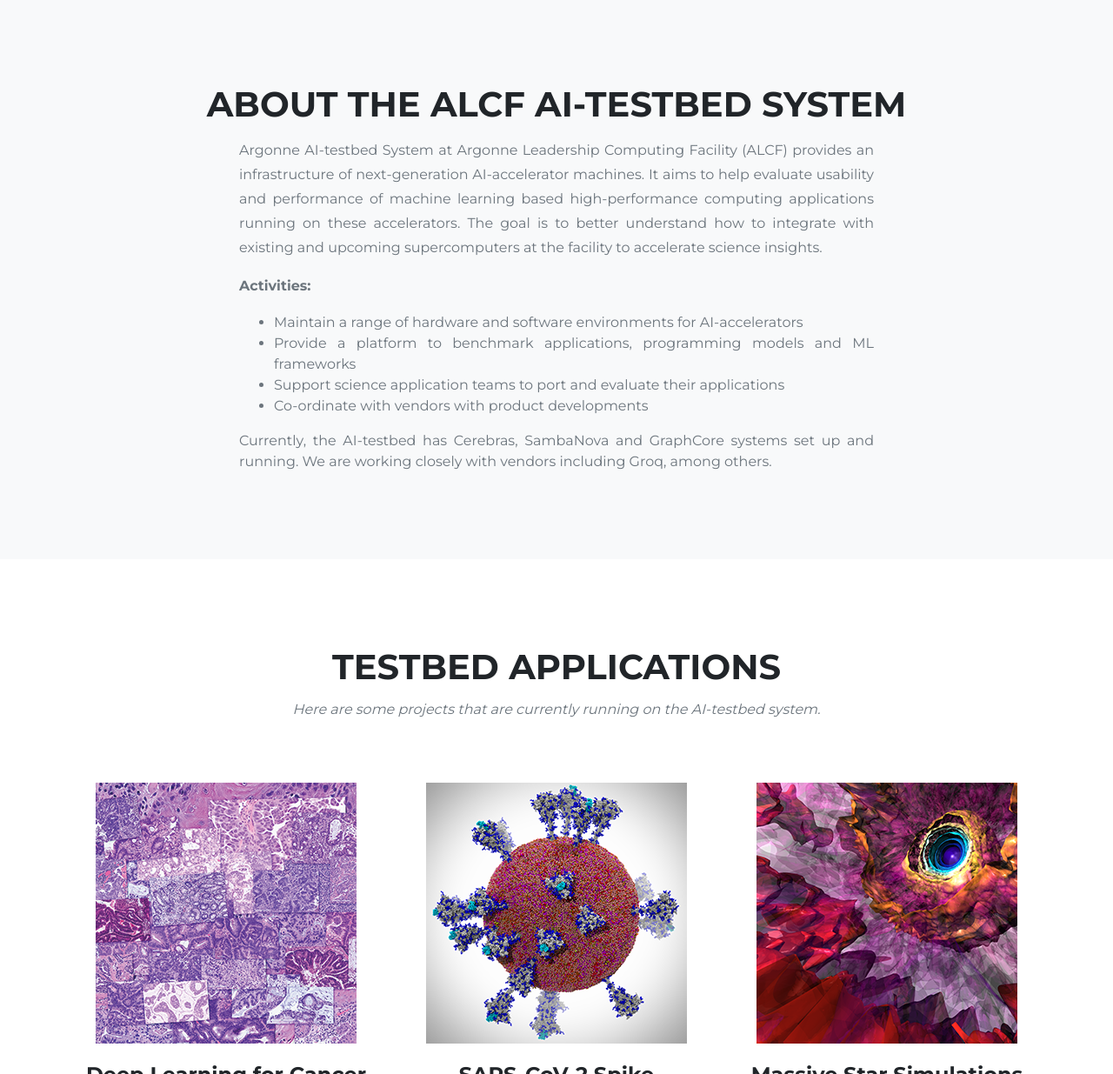
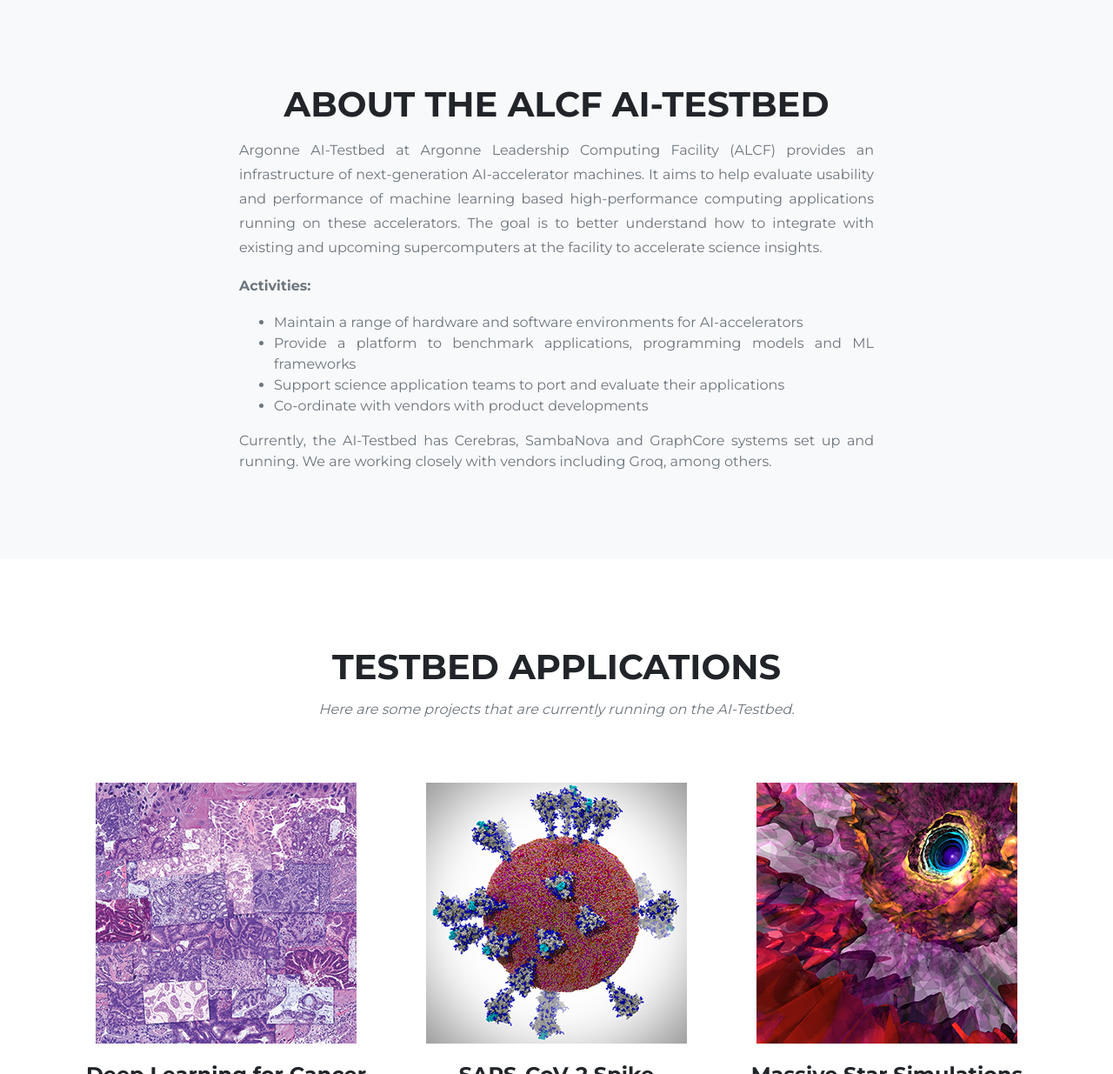
Before and after one commit to argonne-lcf/AITS-Site, a Jekyll site: the page built from docs/index.markdown, in a window 1280 px wide and 1400 px high, scrolled down 684 px, cut to the strip 165-1400 px from the top of the window. Shown: the whole strip at 87% size. Built offline with Jekyll 4.4.1, drawn with Linux system fonts in a browser that asks for light colours; some web fonts are replaced; some of the changed text lies outside the part shown.

Commit message:
Removed system from title

```diff
--- a/docs/_config.yml
+++ b/docs/_config.yml
@@ -16,9 +16,9 @@ theme: jekyll-agency
 url    : "https://argonne-lcf.github.io" # the base hostname & protocol for your site, e.g. http://example.com
 baseurl: "/AITS-Site" # the subpath of your site, e.g. /blog
 
-title      : ALCF AI-testbed System
+title      : ALCF AI-Testbed
 email      : ai@alcf.anl.gov #this is also the email contact forms will go to
-description: "Providing information and documentation on the ALCF AI-testbed System"
+description: "Providing information and documentation on the ALCF AI-Testbed"
 author     : Argonne Leadership Computing Facility
 # logo:     #optional, defaults to site title
 #   path: assets\img\Argonne_color_white_transparent.png
--- a/docs/_includes/about.html
+++ b/docs/_includes/about.html
@@ -10,7 +10,7 @@
 	  <div class="row">
 		<div class="col-lg-8 mx-auto text-center">
 		  <div class="large text-justify text-muted">
-        <p>Argonne AI-testbed System at Argonne Leadership Computing Facility (ALCF) provides an infrastructure of next-generation AI-accelerator machines. It aims to help evaluate usability and performance of machine learning based high-performance computing applications running on these accelerators. The goal is to better understand how to integrate with existing and upcoming supercomputers at the facility to accelerate science insights.</p>
+        <p>Argonne AI-Testbed at Argonne Leadership Computing Facility (ALCF) provides an infrastructure of next-generation AI-accelerator machines. It aims to help evaluate usability and performance of machine learning based high-performance computing applications running on these accelerators. The goal is to better understand how to integrate with existing and upcoming supercomputers at the facility to accelerate science insights.</p>
 
         <p><b>Activities:</b></p>
         <ul>
@@ -20,7 +20,7 @@
           <li>Co-ordinate with vendors with product developments</li>
         </ul>
 
-        Currently, the AI-testbed has Cerebras, SambaNova and GraphCore systems set up and running. We are working closely with vendors including Groq, among others.</div>
+        Currently, the AI-Testbed has Cerebras, SambaNova and GraphCore systems set up and running. We are working closely with vendors including Groq, among others.</div>
 		</div>
 	  </div>
     </div>
--- a/docs/about.markdown
+++ b/docs/about.markdown
@@ -3,7 +3,7 @@ layout: page
 title: About
 permalink: /about/
 ---
-The AI-testbed System at Argonne Leadership Computing Facility (ALCF) provides an infrastructure of next-generation AI-accelerator machines. It aims to help evaluate usability and performance of machine learning based high-performance computing applications running on these accelerators. The goal is to better understand how to integrate with existing and upcoming supercomputers at the facility to accelerate science insights.
+The AI-Testbed at Argonne Leadership Computing Facility (ALCF) provides an infrastructure of next-generation AI-accelerator machines. It aims to help evaluate usability and performance of machine learning based high-performance computing applications running on these accelerators. The goal is to better understand how to integrate with existing and upcoming supercomputers at the facility to accelerate science insights.
 
 Activities:
 - Maintain a range of hardware and software environments for AI-accelerators
@@ -14,7 +14,7 @@ Activities:
 
 - Co-ordinate with vendors with product developments
 
-Currently, the AI-testbed has Cerebras, SambaNova and GraphCore systems set up and running. We are working closely with vendors including Groq, among others.
+Currently, the AI-Testbed has Cerebras, SambaNova and GraphCore systems set up and running. We are working closely with vendors including Groq, among others.
 <!--This is the base Jekyll theme. You can find out more info about customizing your Jekyll theme, as well as basic Jekyll usage documentation at [jekyllrb.com](https://jekyllrb.com/)
 
 You can find the source code for Minima at GitHub:
```
Also changed, not shown: docs/_data/sitetext.yml (+5 -5 lines).
